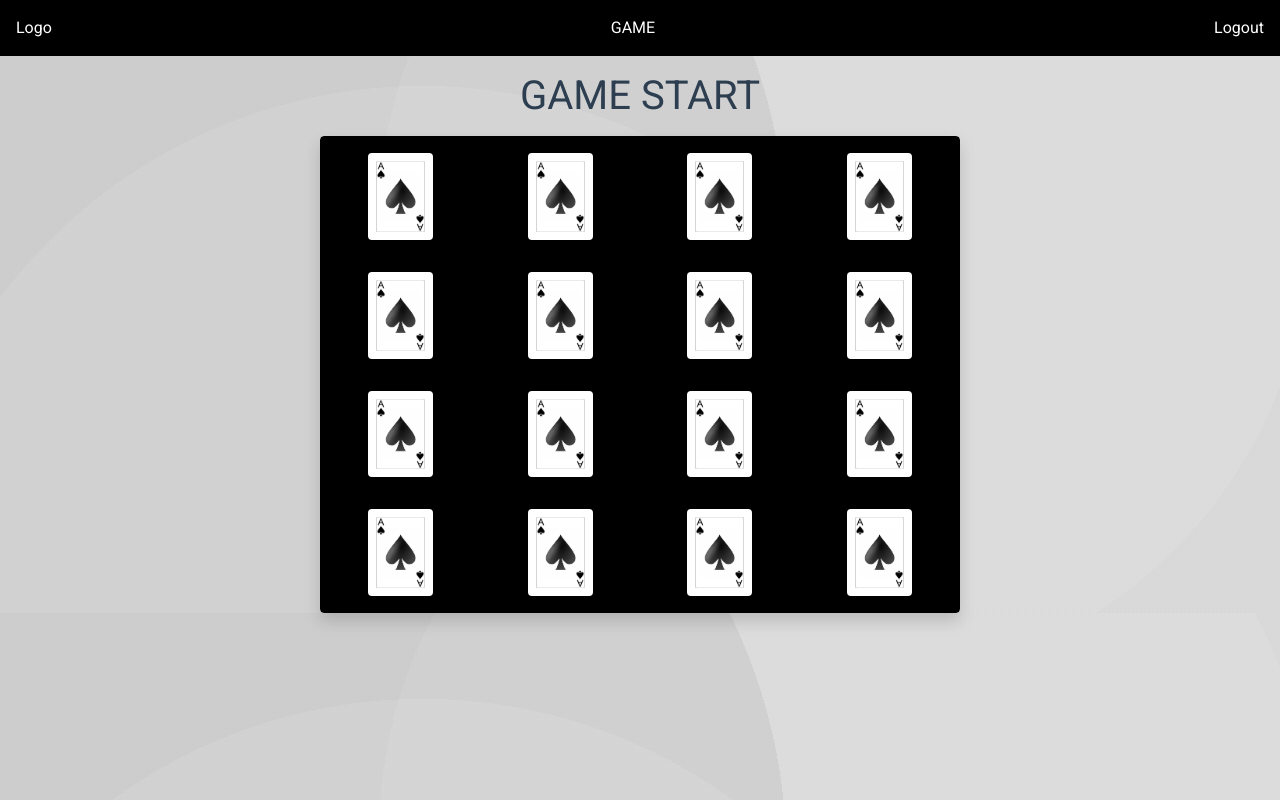
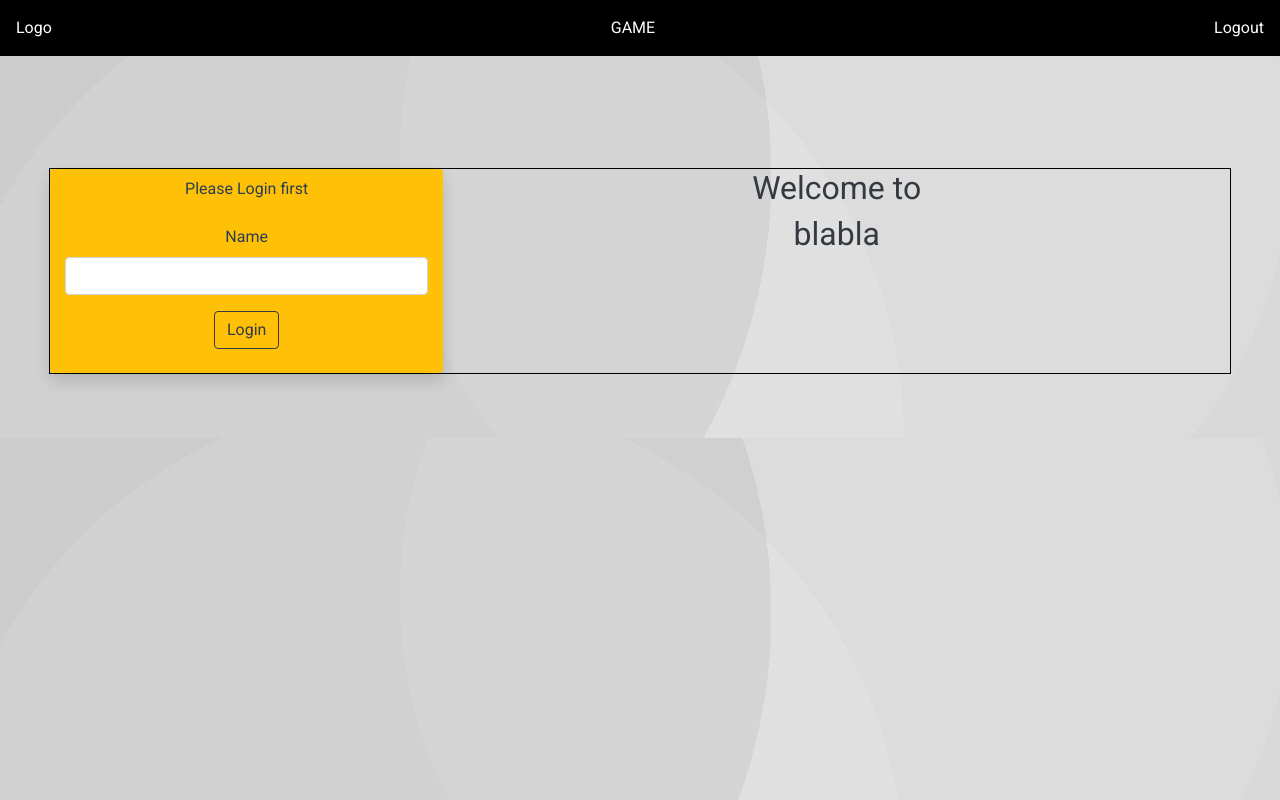
Before and after one commit to hutamafs/CardMatchingGame, a Vue app in the folder client/: page /login in a window 1280 px wide. Built offline with nearby package versions, Linux system fonts and the light colour scheme.

Commit message:
add login.vue

```diff
--- a/client/src/App.vue
+++ b/client/src/App.vue
@@ -10,63 +10,7 @@
       <div class="item-flex">Logout</div>
     </div>
     <!-- end of navbar -->
-    <div class="container">
-      <h1 class="text-center mt-3">GAME START</h1>
-    </div>
 
-    <div class="container">
-      <div class="row mt-3 shadow rounded">
-        <div class="col-md-3" id="background-card">
-          <img src="./images/1_of_spades.png" id="background-image" class="rounded mx-auto d-block p-2" alt="...">
-        </div>
-        <div class="col-md-3" id="background-card">
-          <img src="./images/1_of_spades.png" id="background-image" class="rounded mx-auto d-block p-2" alt="...">
-        </div>
-        <div class="col-md-3" id="background-card">
-          <img src="./images/1_of_spades.png" id="background-image" class="rounded mx-auto d-block p-2" alt="...">
-        </div>
-        <div class="col-md-3" id="background-card">
-          <img src="./images/1_of_spades.png" id="background-image" class="rounded mx-auto d-block p-2" alt="...">
-        </div>
-        <div class="col-md-3" id="background-card">
-          <img src="./images/1_of_spades.png" id="background-image" class="rounded mx-auto d-block p-2" alt="...">
-        </div>
-        <div class="col-md-3" id="background-card">
-          <img src="./images/1_of_spades.png" id="background-image" class="rounded mx-auto d-block p-2" alt="...">
-        </div>
-        <div class="col-md-3" id="background-card">
-          <img src="./images/1_of_spades.png" id="background-image" class="rounded mx-auto d-block p-2" alt="...">
-        </div>
-        <div class="col-md-3" id="background-card">
-          <img src="./images/1_of_spades.png" id="background-image" class="rounded mx-auto d-block p-2" alt="...">
-        </div>
-        <div class="col-md-3" id="background-card">
-          <img src="./images/1_of_spades.png" id="background-image" class="rounded mx-auto d-block p-2" alt="...">
-        </div>
-        <div class="col-md-3" id="background-card">
-          <img src="./images/1_of_spades.png" id="background-image" class="rounded mx-auto d-block p-2" alt="...">
-        </div>
-        <div class="col-md-3" id="background-card">
-          <img src="./images/1_of_spades.png" id="background-image" class="rounded mx-auto d-block p-2" alt="...">
-        </div>
-        <div class="col-md-3" id="background-card">
-          <img src="./images/1_of_spades.png" id="background-image" class="rounded mx-auto d-block p-2" alt="...">
-        </div>
-        <div class="col-md-3" id="background-card">
-          <img src="./images/1_of_spades.png" id="background-image" class="rounded mx-auto d-block p-2" alt="...">
-        </div>
-        <div class="col-md-3" id="background-card">
-          <img src="./images/1_of_spades.png" id="background-image" class="rounded mx-auto d-block p-2" alt="...">
-        </div>
-        <div class="col-md-3" id="background-card">
-          <img src="./images/1_of_spades.png" id="background-image" class="rounded mx-auto d-block p-2" alt="...">
-        </div>
-        <div class="col-md-3" id="background-card">
-          <img src="./images/1_of_spades.png" id="background-image" class="rounded mx-auto d-block p-2" alt="...">
-        </div>
-
-      </div>
-    </div>
     <router-view/>
   </div>
 </template>
--- a/client/src/components/HelloWorld.vue
+++ b/client/src/components/Card.vue
@@ -34,7 +34,7 @@
 
 <script>
 export default {
-  name: 'HelloWorld',
+  name: 'Card',
   props: {
     msg: String
   }
--- a/client/src/router/index.js
+++ b/client/src/router/index.js
@@ -17,6 +17,14 @@ const routes = [
     // this generates a separate chunk (about.[hash].js) for this route
     // which is lazy-loaded when the route is visited.
     component: () => import(/* webpackChunkName: "about" */ '../views/About.vue')
+  },
+  {
+    path: '/login',
+    name: 'Login',
+    // route level code-splitting
+    // this generates a separate chunk (about.[hash].js) for this route
+    // which is lazy-loaded when the route is visited.
+    component: () => import(/* webpackChunkName: "login" */ '../views/Login.vue')
   }
 ]
 
--- a/client/src/views/Home.vue
+++ b/client/src/views/Home.vue
@@ -1,18 +1,73 @@
 <template>
   <div class="home">
-    <img alt="Vue logo" src="../assets/logo.png">
-    <HelloWorld msg="Welcome to Your Vue.js App"/>
+        <div class="container">
+      <h1 class="text-center mt-3">GAME START</h1>
+    </div>
+
+    <div class="container">
+      <div class="row mt-3 shadow rounded">
+        <div class="col-md-3" id="background-card">
+          <img src="../images/1_of_spades.png" id="background-image" class="rounded mx-auto d-block p-2" alt="...">
+        </div>
+        <div class="col-md-3" id="background-card">
+          <img src="../images/1_of_spades.png" id="background-image" class="rounded mx-auto d-block p-2" alt="...">
+        </div>
+        <div class="col-md-3" id="background-card">
+          <img src="../images/1_of_spades.png" id="background-image" class="rounded mx-auto d-block p-2" alt="...">
+        </div>
+        <div class="col-md-3" id="background-card">
+          <img src="../images/1_of_spades.png" id="background-image" class="rounded mx-auto d-block p-2" alt="...">
+        </div>
+        <div class="col-md-3" id="background-card">
+          <img src="../images/1_of_spades.png" id="background-image" class="rounded mx-auto d-block p-2" alt="...">
+        </div>
+        <div class="col-md-3" id="background-card">
+          <img src="../images/1_of_spades.png" id="background-image" class="rounded mx-auto d-block p-2" alt="...">
+        </div>
+        <div class="col-md-3" id="background-card">
+          <img src="../images/1_of_spades.png" id="background-image" class="rounded mx-auto d-block p-2" alt="...">
+        </div>
+        <div class="col-md-3" id="background-card">
+          <img src="../images/1_of_spades.png" id="background-image" class="rounded mx-auto d-block p-2" alt="...">
+        </div>
+        <div class="col-md-3" id="background-card">
+          <img src="../images/1_of_spades.png" id="background-image" class="rounded mx-auto d-block p-2" alt="...">
+        </div>
+        <div class="col-md-3" id="background-card">
+          <img src="../images/1_of_spades.png" id="background-image" class="rounded mx-auto d-block p-2" alt="...">
+        </div>
+        <div class="col-md-3" id="background-card">
+          <img src="../images/1_of_spades.png" id="background-image" class="rounded mx-auto d-block p-2" alt="...">
+        </div>
+        <div class="col-md-3" id="background-card">
+          <img src="../images/1_of_spades.png" id="background-image" class="rounded mx-auto d-block p-2" alt="...">
+        </div>
+        <div class="col-md-3" id="background-card">
+          <img src="../images/1_of_spades.png" id="background-image" class="rounded mx-auto d-block p-2" alt="...">
+        </div>
+        <div class="col-md-3" id="background-card">
+          <img src="../images/1_of_spades.png" id="background-image" class="rounded mx-auto d-block p-2" alt="...">
+        </div>
+        <div class="col-md-3" id="background-card">
+          <img src="../images/1_of_spades.png" id="background-image" class="rounded mx-auto d-block p-2" alt="...">
+        </div>
+        <div class="col-md-3" id="background-card">
+          <img src="../images/1_of_spades.png" id="background-image" class="rounded mx-auto d-block p-2" alt="...">
+        </div>
+
+      </div>
+    </div>
   </div>
 </template>
 
 <script>
 // @ is an alias to /src
-import HelloWorld from '@/components/HelloWorld.vue'
+import Card from '@/components/Card.vue'
 
 export default {
   name: 'Home',
   components: {
-    HelloWorld
+    Card
   }
 }
 </script>
--- /dev/null
+++ b/client/src/views/Login.vue
@@ -0,0 +1,81 @@
+<template>
+  <!-- login-page -->
+  <section>
+    <div id="loginregister-container" class="p-3 m-5">
+      <div class="row d-flex mt-5">
+        <div class="col-4 shadow register-login rounded bg-warning">
+          <p class="mt-2 red">Please Login first</p>
+          <form class="my-4" @submit.prevent="login">
+            <div class="form-group">
+              <label for="email-login">Name</label>
+              <input
+                type="text"
+                class="form-control"
+                name="name"
+                id="name"
+                v-model="name"
+              />
+            </div>
+            <button
+              type="submit"
+              id="btn-login"
+              class="btn btn-light btn-outline-dark"
+            >
+              Login
+            </button>
+          </form>
+        </div>
+        <div class="col-8 font-lobster">
+          <h2 class="text-dark text-center">Welcome to</h2>
+          <h2 class="text-dark text-center">blabla</h2>
+        </div>
+      </div>
+    </div>
+  </section>
+</template>
+
+<script>
+// import axios from '../axios/axiosInstance'
+
+export default {
+  name: 'Login',
+  components: {},
+  data () {
+    return {
+      name: ''
+    }
+  },
+  methods: {
+    // login () {
+    //   console.log(this.email, this.password)
+    //   axios({
+    //     url: '/users/login',
+    //     method: 'post',
+    //     data: {
+    //       email: this.email,
+    //       password: this.password
+    //     }
+    //   })
+    //     .then((accessToken) => {
+    //       console.log(accessToken.data.access_token, '<<< ini accessToken')
+    //       localStorage.setItem('accessToken', accessToken.data.access_token)
+    //       this.$router.push({ name: 'Home' })
+    //     })
+    //     .catch(err => {
+    //       console.log(err)
+    //     })
+    // }
+    login () {
+      const payload = {
+        email: this.email,
+        password: this.password
+      }
+      this.$store.dispatch('login', payload)
+    }
+  }
+}
+</script>
+
+<style>
+
+</style>
--- a/client/vue.config.js
+++ b/client/vue.config.js
@@ -1,7 +1,3 @@
 module.exports = {
-<<<<<<< HEAD
     lintOnSave : true
-=======
-    lintOnSave: true
->>>>>>> development
 }
```
